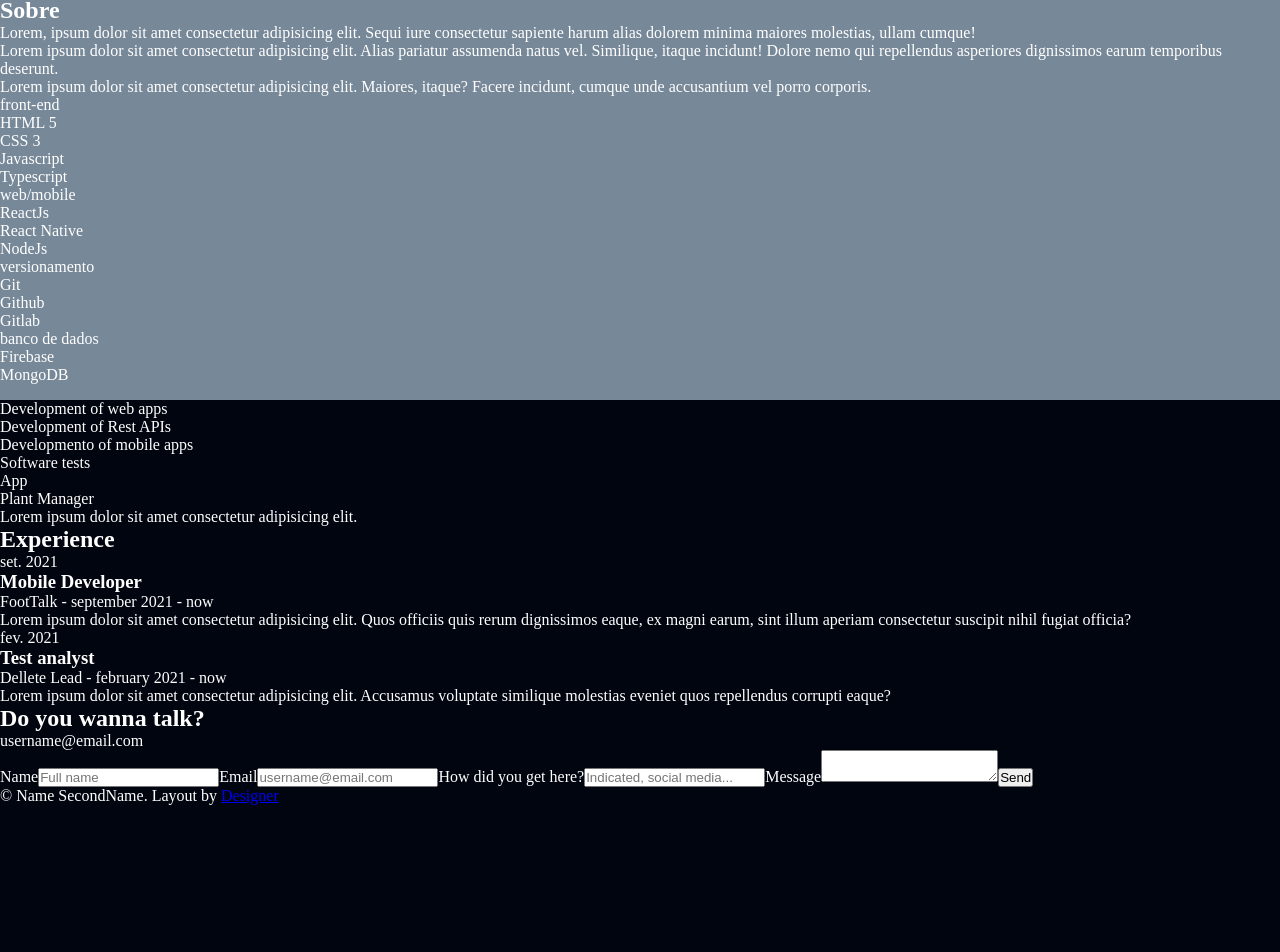
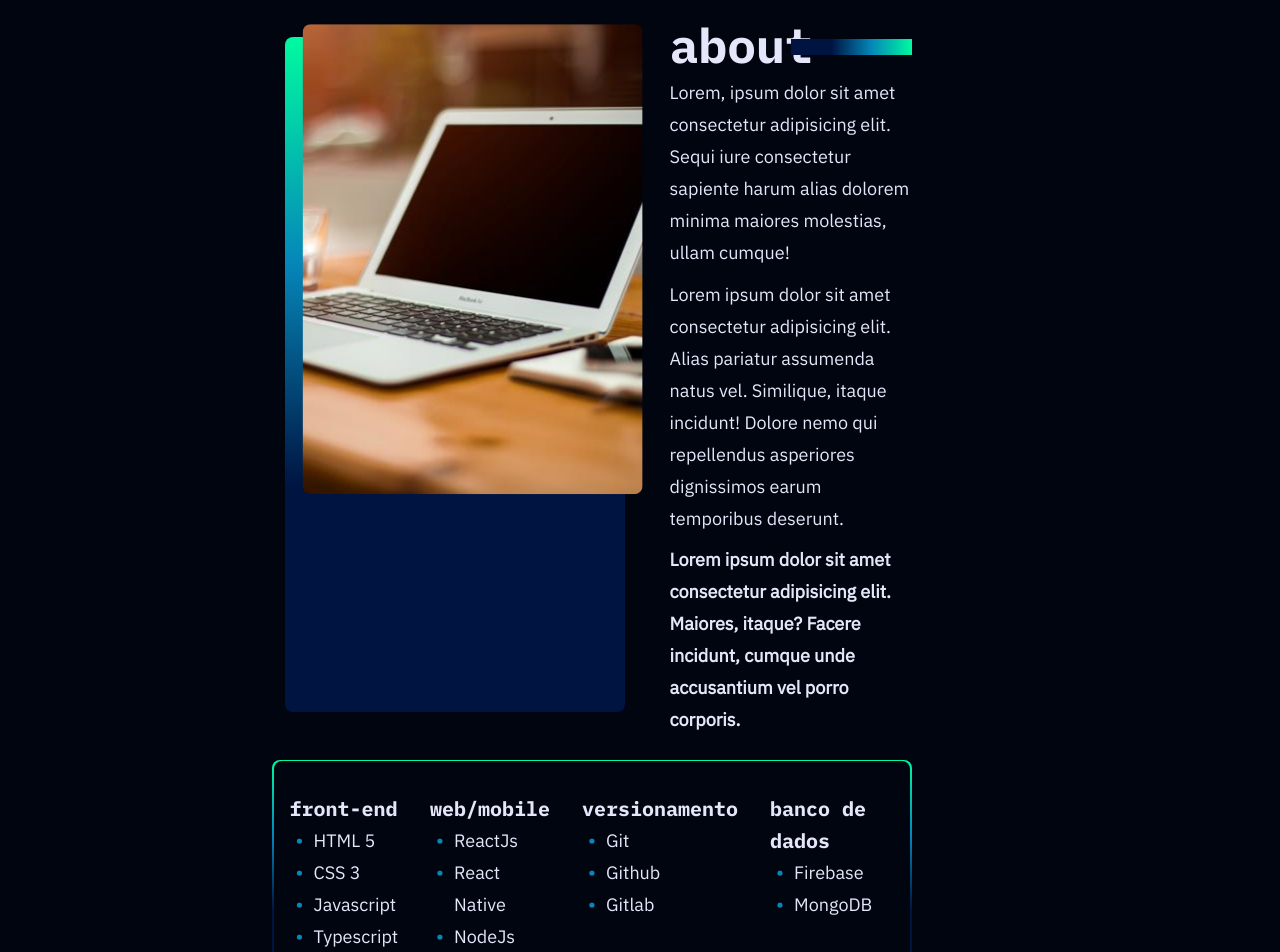
Before and after one commit to mattreee/not-personal-portfolio-website, a React (Create React App) app: page / in a window 1280 px wide. Shown: the part 796-1748 px from the top of the page. Before the commit the page ends 1601 px from the top, so only its background shows below. Built offline with nearby package versions, Linux system fonts and the light colour scheme.

Commit message:
finished about

```diff
--- a/src/components/About.tsx
+++ b/src/components/About.tsx
@@ -1,49 +1,62 @@
+import AboutImage from "../images/6-340x470.jpg";
+
 const About = () => {
 	return (
 		<section className="about" id="about">
-			<h2>Sobre</h2>
-			<div>
-				<p>
+			<div className="about__image-container">
+				<img className="about__image" src={AboutImage} alt="" />
+			</div>
+			<div className="about__desc">
+				<h2 className="about__title">about</h2>
+				<div className="about__desc-container">
+					<p className="about__desc-item">
 						Lorem, ipsum dolor sit amet consectetur adipisicing elit. Sequi iure
 						consectetur sapiente harum alias dolorem minima maiores molestias,
 						ullam cumque!
 					</p>
-				<p>
+					<p className="about__desc-item">
 						Lorem ipsum dolor sit amet consectetur adipisicing elit. Alias
-					pariatur assumenda natus vel. Similique, itaque incidunt! Dolore nemo
-					qui repellendus asperiores dignissimos earum temporibus deserunt.
+						pariatur assumenda natus vel. Similique, itaque incidunt! Dolore
+						nemo qui repellendus asperiores dignissimos earum temporibus
+						deserunt.
 					</p>
-				<p>
+					<p className="about__desc-item">
+						<span className="bold-text">
 							Lorem ipsum dolor sit amet consectetur adipisicing elit. Maiores,
-					itaque? Facere incidunt, cumque unde accusantium vel porro corporis.
+							itaque? Facere incidunt, cumque unde accusantium vel porro
+							corporis.
+						</span>
 					</p>
 				</div>
+			</div>
 
-			<div>
-				<ul>
-					<li>front-end</li>
-					<li>HTML 5</li>
-					<li>CSS 3</li>
-					<li>Javascript</li>
-					<li>Typescript</li>
+			<div className="about__skills-gradient">
+				<div className="about__skills-container">
+					<ul className="about__skills-item">
+						<li className="skills-title">front-end</li>
+						<li className="about__skills-li">HTML 5</li>
+						<li className="about__skills-li">CSS 3</li>
+						<li className="about__skills-li">Javascript</li>
+						<li className="about__skills-li">Typescript</li>
 					</ul>
-				<ul>
-					<li>web/mobile</li>
-					<li>ReactJs</li>
-					<li>React Native</li>
-					<li>NodeJs</li>
+					<ul className="about__skills-item">
+						<li className="skills-title">web/mobile</li>
+						<li className="about__skills-li">ReactJs</li>
+						<li className="about__skills-li">React Native</li>
+						<li className="about__skills-li">NodeJs</li>
 					</ul>
-				<ul>
-					<li>versionamento</li>
-					<li>Git</li>
-					<li>Github</li>
-					<li>Gitlab</li>
+					<ul className="about__skills-item">
+						<li className="skills-title">versionamento</li>
+						<li className="about__skills-li">Git</li>
+						<li className="about__skills-li">Github</li>
+						<li className="about__skills-li">Gitlab</li>
 					</ul>
-				<ul>
-					<li>banco de dados</li>
-					<li>Firebase</li>
-					<li>MongoDB</li>
+					<ul className="about__skills-item">
+						<li className="skills-title">banco de dados</li>
+						<li className="about__skills-li">Firebase</li>
+						<li className="about__skills-li">MongoDB</li>
 					</ul>
+				</div>
 			</div>
 		</section>
 	);
--- a/src/css/main.css
+++ b/src/css/main.css
@@ -9,6 +9,10 @@ body {
   background-color: #00050f;
   color: white;
   overflow-x: hidden;
+}
+
+.bold-text {
+  font-weight: bold;
 }
 
 .header {
@@ -56,7 +60,7 @@ body {
   display: -webkit-box;
   display: -ms-flexbox;
   display: flex;
-  gap: 1rem;
+  gap: 1.5rem;
   font-size: 1.1rem;
 }
 
@@ -71,10 +75,10 @@ body {
 
 .navbar__contact {
   color: #00faa0;
-  font-size: 1.3rem;
+  font-size: 1.2rem;
   border: 2px solid #00faa0;
-  border-radius: 10px;
-  padding: 0.4em 1em;
+  border-radius: 8px;
+  padding: 0.4em 1.5rem;
 }
 
 .intro {
@@ -103,10 +107,6 @@ body {
   background-clip: text;
 }
 
-.intro .bold-text {
-  font-weight: bold;
-}
-
 .intro__desc {
   font-family: "IBM Plex Sans", monospace, sans-serif;
   font-size: 1.125rem;
@@ -119,7 +119,138 @@ body {
 }
 
 .about {
-  background-color: lightslategrey;
-  padding: 1rem 0;
+  margin: 0 17rem;
+  padding: 2em 0;
+  width: 50%;
+  display: -ms-grid;
+  display: grid;
+  -ms-grid-columns: 1fr 1fr;
+      grid-template-columns: 1fr 1fr;
+      grid-template-areas: "image desc"
+ "skills skills";
+  -webkit-column-gap: 2rem;
+          column-gap: 2rem;
+  row-gap: 1.5rem;
+}
+
+.about__desc {
+  -ms-grid-row: 1;
+  -ms-grid-column: 2;
+  grid-area: desc;
+}
+
+.about__image-container {
+  -ms-grid-row: 1;
+  -ms-grid-column: 1;
+  grid-area: image;
+  background-image: -webkit-gradient(linear, left top, left bottom, from(#00faa0), color-stop(#0587b9), color-stop(#001441), to(#001441));
+  background-image: linear-gradient(to bottom, #00faa0, #0587b9, #001441, #001441);
+  margin: 1.5rem 0.8rem;
+  border-radius: 8px;
+}
+
+.about__image {
+  border-radius: 8px;
+  -webkit-transform: translate(1.1em, -0.8em);
+          transform: translate(1.1em, -0.8em);
+}
+
+.about__title {
+  font-family: "IBM Plex Mono", monospace, sans-serif;
+  font-size: 3rem;
+  line-height: 4rem;
+  font-weight: 700;
+  color: #e6e6fa;
+  position: relative;
+}
+
+.about__title::before {
+  position: absolute;
+  content: "";
+  background-image: -webkit-gradient(linear, right top, left top, from(#00faa0), color-stop(#0587b9), color-stop(#001441), to(#001441));
+  background-image: linear-gradient(to left, #00faa0, #0587b9, #001441, #001441);
+  width: 50%;
+  height: 25%;
+  right: 0;
+  top: 40%;
+}
+
+.about__desc-container {
+  display: -webkit-box;
+  display: -ms-flexbox;
+  display: flex;
+  -webkit-box-orient: vertical;
+  -webkit-box-direction: normal;
+      -ms-flex-direction: column;
+          flex-direction: column;
+  gap: 0.6rem;
+}
+
+.about__desc-item {
+  font-family: "IBM Plex Sans", monospace, sans-serif;
+  font-size: 1.125rem;
+  line-height: 2rem;
+  font-weight: 400;
+  color: #e6e6fa;
+}
+
+.about__skills-gradient {
+  -ms-grid-row: 2;
+  -ms-grid-column: 1;
+  -ms-grid-column-span: 2;
+  grid-area: skills;
+  border-radius: 8px;
+  background-image: -webkit-gradient(linear, left top, left bottom, from(#00faa0), color-stop(#0587b9), color-stop(#001441), to(#001441));
+  background-image: linear-gradient(to bottom, #00faa0, #0587b9, #001441, #001441);
+}
+
+.about__skills-container {
+  display: -webkit-box;
+  display: -ms-flexbox;
+  display: flex;
+  -webkit-box-pack: center;
+      -ms-flex-pack: center;
+          justify-content: center;
+  width: -webkit-fit-content;
+  width: -moz-fit-content;
+  width: fit-content;
+  gap: 2rem;
+  padding: 2rem 1rem;
+  margin: 0 auto;
+  margin-top: 0.05em;
+  border-radius: 8px;
+  background-color: #00050f;
+  width: 99.5%;
+  height: 99%;
+}
+
+.about .skills-title {
+  font-family: "IBM Plex Mono", monospace, sans-serif;
+  font-size: 1.25rem;
+  line-height: 2rem;
+  font-weight: 700;
+  color: #e6e6fa;
+}
+
+.about__skills-item {
+  list-style: none;
+  font-family: "IBM Plex Sans", monospace, sans-serif;
+  font-size: 1.125rem;
+  line-height: 2rem;
+  font-weight: 400;
+  color: #e6e6fa;
+}
+
+.about__skills-li {
+  margin-left: 1.5rem;
+}
+
+.about__skills-li::before {
+  content: "\2022";
+  color: #0587b9;
+  font-weight: bold;
+  display: inline-block;
+  width: 1em;
+  margin-left: -1em;
 }
 /*# sourceMappingURL=main.css.map */
--- a/src/scss/main.scss
+++ b/src/scss/main.scss
@@ -97,6 +97,10 @@ body {
 	overflow-x: hidden;
 }
 
+.bold-text {
+	font-weight: bold;
+}
+
 .header {
 	@include desktop-heading-3();
 
@@ -130,7 +134,7 @@ body {
 .navbar {
 	list-style-type: none;
 	display: flex;
-	gap: 1rem;
+	gap: 1.5rem;
 	font-size: 1.1rem;
 
 	&__link {
@@ -144,10 +148,10 @@ body {
 
 	&__contact {
 		color: $color-secondary;
-		font-size: 1.3rem;
+		font-size: 1.2rem;
 		border: 2px solid $color-secondary;
-		border-radius: 10px;
-		padding: 0.4em 1em;
+		border-radius: 8px;
+		padding: 0.4em 1.5rem;
 	}
 }
 
@@ -169,10 +173,6 @@ body {
 		background-clip: text;
 	}
 
-	.bold-text {
-		font-weight: bold;
-	}
-
 	&__desc {
 		@include desktop-body();
 
@@ -183,6 +183,101 @@ body {
 }
 
 .about {
-	background-color: lightslategrey;
-	padding: 1rem 0;
+	margin: 0 17rem;
+	padding: 2em 0;
+	width: 50%;
+
+	display: grid;
+	grid-template-columns: 1fr 1fr;
+	grid-template-areas:
+		"image desc"
+		"skills skills";
+	column-gap: 2rem;
+	row-gap: 1.5rem;
+
+	&__desc {
+		grid-area: desc;
+	}
+
+	&__image-container {
+		grid-area: image;
+		@include color-primary("to bottom");
+		margin: 1.5rem 0.8rem;
+		border-radius: 8px;
+	}
+
+	&__image {
+		border-radius: 8px;
+		transform: translate(1.1em, -0.8em);
+	}
+
+	&__title {
+		@include desktop-heading-2();
+		position: relative;
+
+		&::before {
+			position: absolute;
+			content: "";
+			@include color-primary("to left");
+			width: 50%;
+			height: 25%;
+			right: 0;
+			top: 40%;
+		}
+	}
+
+	&__desc-container {
+		display: flex;
+		flex-direction: column;
+		gap: 0.6rem;
+	}
+
+	&__desc-item {
+		@include desktop-body();
+	}
+
+	&__skills-gradient {
+		grid-area: skills;
+
+		border-radius: 8px;
+		@include color-primary("to bottom");
+	}
+
+	&__skills-container {
+		display: flex;
+		justify-content: center;
+		width: fit-content;
+		gap: 2rem;
+		padding: 2rem 1rem;
+
+		margin: 0 auto;
+		margin-top: 0.05em;
+		border-radius: 8px;
+		background-color: $color-bg;
+		width: 99.5%;
+		height: 99%;
+	}
+
+	.skills-title {
+		@include desktop-heading-3();
+	}
+
+	&__skills-item {
+		list-style: none;
+
+		@include desktop-body();
+	}
+
+	&__skills-li {
+		margin-left: 1.5rem;
+
+		&::before {
+			content: "\2022";
+			color: $color-tertiary;
+			font-weight: bold;
+			display: inline-block;
+			width: 1em;
+			margin-left: -1em;
+		}
+	}
 }
```
Also changed, not shown: src/images/6-340x470.jpg (added), 1 other file (tests, documents, lock files or other folders). Lines whose indentation alone changed are shown as unchanged.
